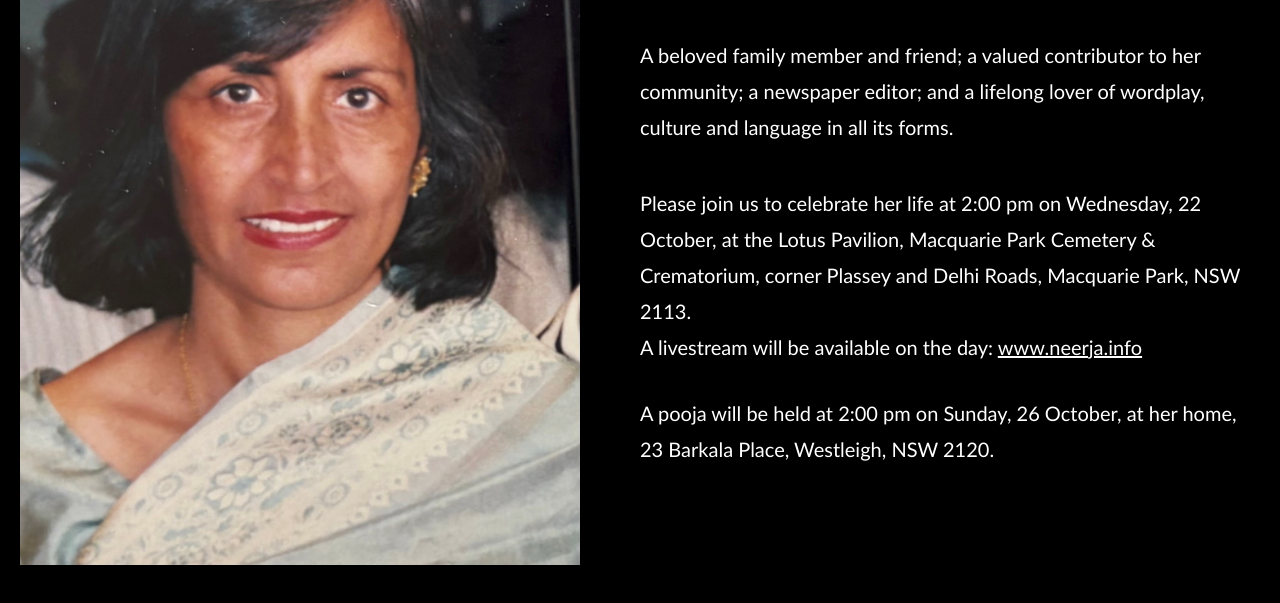
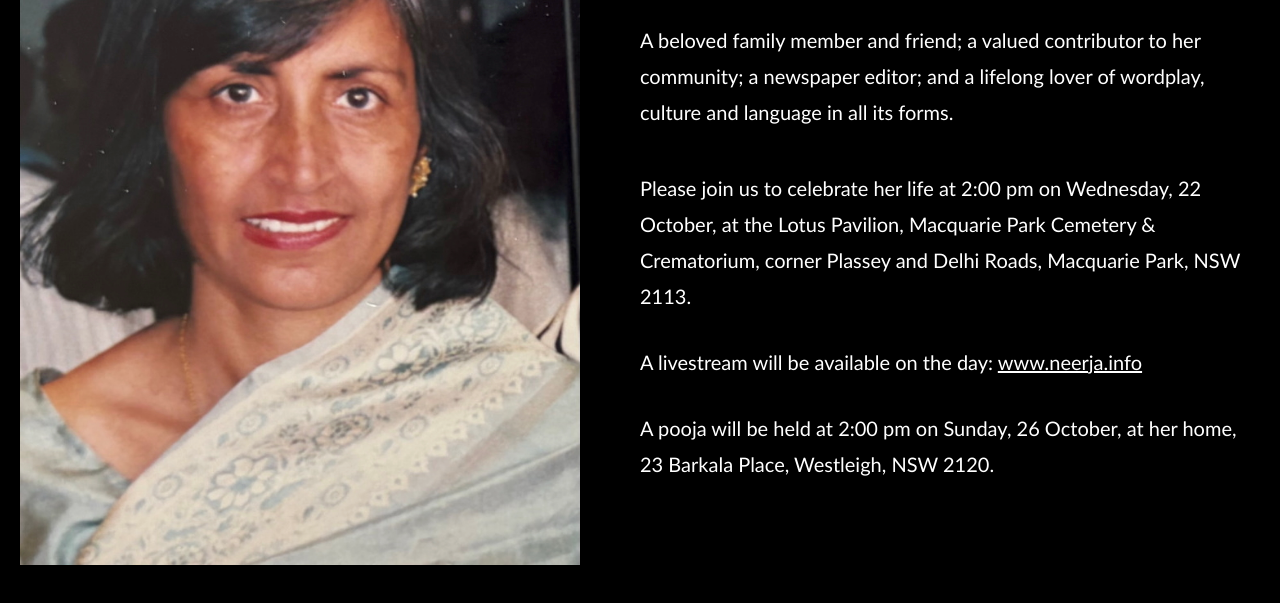
Before and after one commit to ankurokok/neenainfo, a plain HTML site: page index.html in a window 1280 px wide. Shown: the part 207-810 px from the top of the page. Drawn offline with Linux system fonts and the light colour scheme.

Commit message:
Updated text

```diff
--- a/index.html
+++ b/index.html
@@ -22,7 +22,9 @@
 
                 <div class="service-info">
 
-                    <p>Please join us to celebrate her life at 2:00 pm on Wednesday, 22 October, at the Lotus Pavilion, Macquarie Park Cemetery & Crematorium, corner Plassey and Delhi Roads, Macquarie Park, NSW 2113. </br> A livestream will be available on the day: <a href="https://www.neerja.info/#" target="_blank" rel="noopener noreferrer">www.neerja.info</a></p>
+                    <p>Please join us to celebrate her life at 2:00 pm on Wednesday, 22 October, at the Lotus Pavilion, Macquarie Park Cemetery & Crematorium, corner Plassey and Delhi Roads, Macquarie Park, NSW 2113. </p>
+
+                    </p> A livestream will be available on the day: <a href="https://www.neerja.info/#" target="_blank" rel="noopener noreferrer">www.neerja.info</a></p>
 
                     <p class="pooja-info">A pooja will be held at 2:00 pm on Sunday, 26 October, at her home, 23 Barkala Place, Westleigh, NSW 2120.</p>
                 </div>
```
